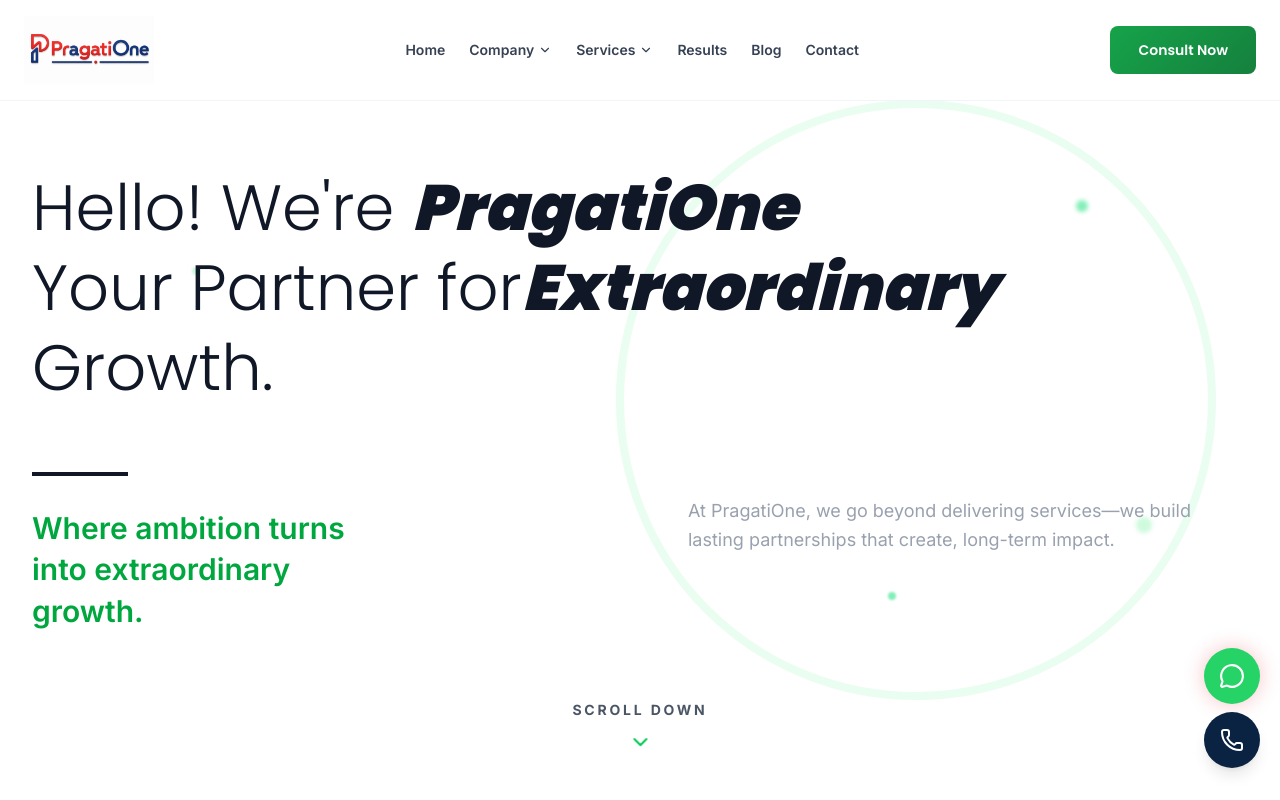
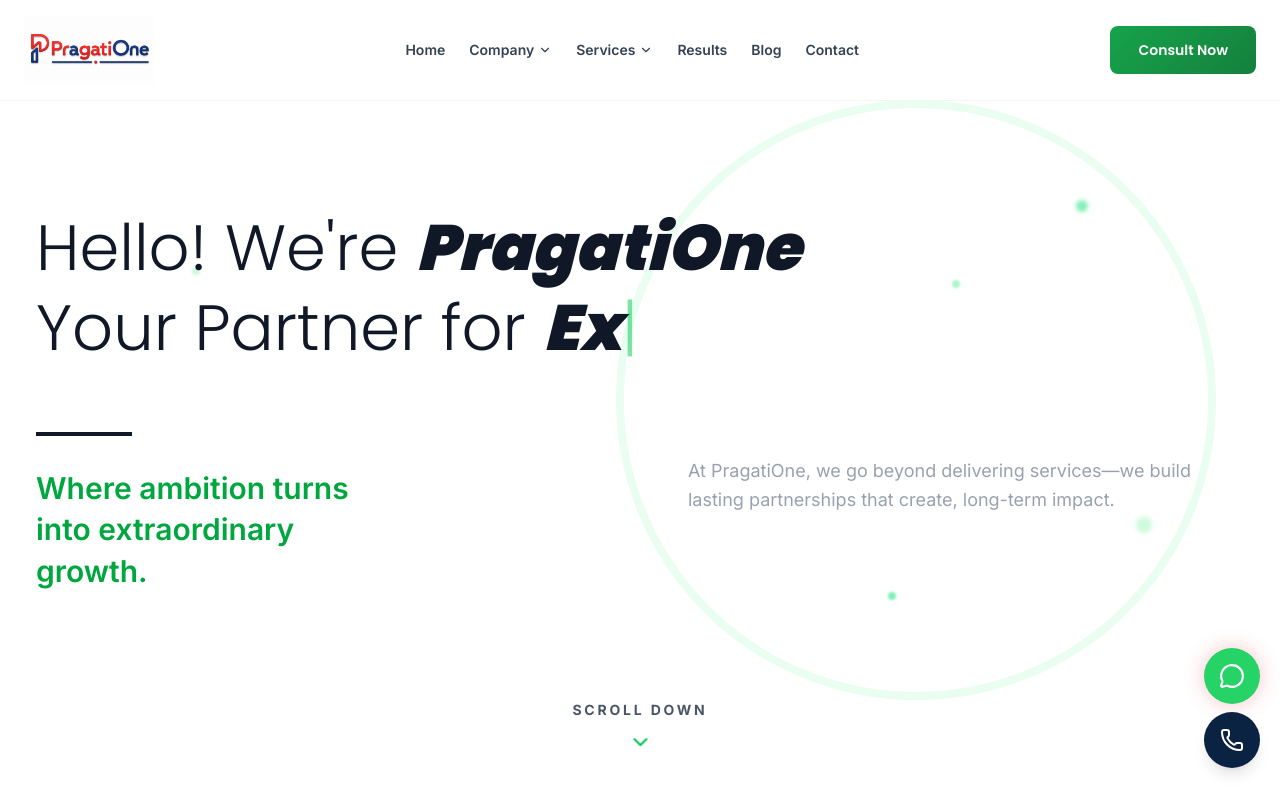
Before and after one commit to maneamits0234/pragatiOne, a React (Vite) app: page / in a window 1280 px wide. Shown: the top 800 px of the page. Built offline with nearby package versions, Linux system fonts and the light colour scheme; the HTML template or start-up script is replaced by a standard one.

Commit message:
hero text animation added

```diff
--- a/src/App.tsx
+++ b/src/App.tsx
@@ -225,10 +225,34 @@
 
 // ─── Hero Section ──────────────────────────────────────────────────────
 function Hero() {
+  const [typedLength, setTypedLength] = useState(0)
+  const [isDeleting, setIsDeleting] = useState(false)
+
+  useEffect(() => {
+    const text = "for Extraordinary Growth."
+    let timeout: ReturnType<typeof setTimeout>
+
+    if (!isDeleting && typedLength < text.length) {
+      timeout = setTimeout(() => setTypedLength(l => l + 1), 100)
+    } else if (!isDeleting && typedLength === text.length) {
+      timeout = setTimeout(() => setIsDeleting(true), 2000)
+    } else if (isDeleting && typedLength > 0) {
+      timeout = setTimeout(() => setTypedLength(l => l - 1), 50)
+    } else if (isDeleting && typedLength === 0) {
+      timeout = setTimeout(() => setIsDeleting(false), 500)
+    }
+
+    return () => clearTimeout(timeout)
+  }, [typedLength, isDeleting])
+
+  const part1 = "for ".slice(0, Math.max(0, typedLength))
+  const part2 = "Extraordinary ".slice(0, Math.max(0, typedLength - 4))
+  const part3 = "Growth.".slice(0, Math.max(0, typedLength - 18))
+
   return (
     <section
       id="home"
-      className="relative min-h-screen flex flex-col justify-center overflow-hidden bg-white p-2"
+      className="relative min-h-screen flex flex-col justify-center overflow-hidden bg-white p-3"
     >
       {/* Background glowing dots similar to Digisahyadri */}
       <div className="absolute inset-0 overflow-hidden pointer-events-none">
@@ -251,9 +275,10 @@
           <span className="font-light">Hello! We're </span>
           <span className="font-black italic text-gray-900">PragatiOne</span>
           <br />
-          <span className="font-light">Your Partner for</span>
-          <span className="font-black italic text-gray-900">Extraordinary </span>
-          <span className="font-light">Growth.</span>
+          <span className="font-light">{'Your Partner '}{part1}</span>
+          <span className="font-black italic text-gray-900">{part2}</span>
+          <span className="font-light">{part3}</span>
+          <span className="animate-pulse text-green-500 font-light">|</span>
         </h1>
 
         <div className="grid lg:grid-cols-2 gap-12 lg:gap-24 items-start">
```
